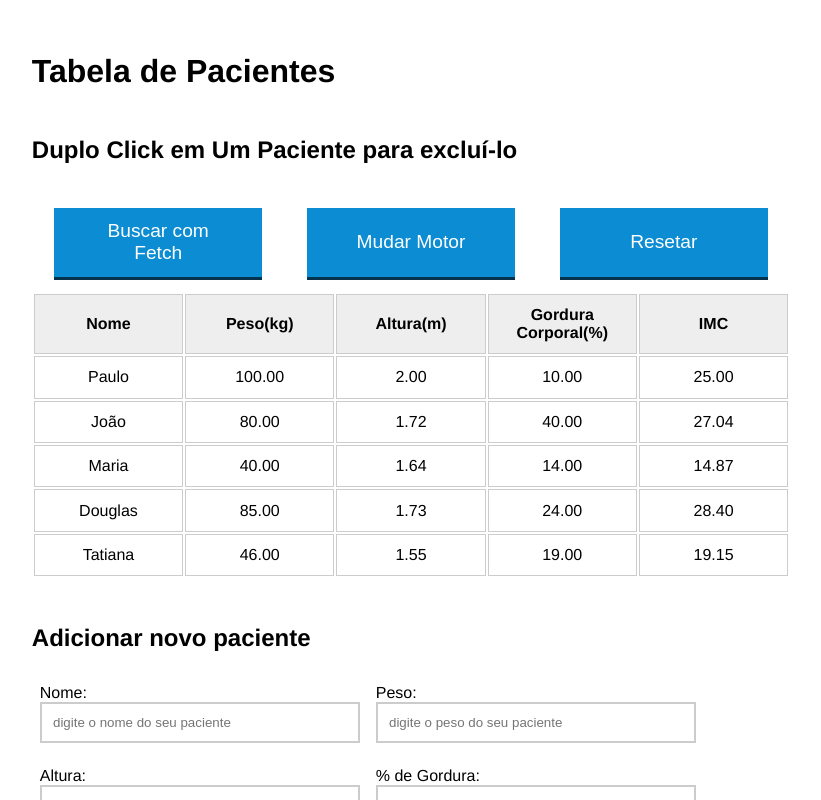
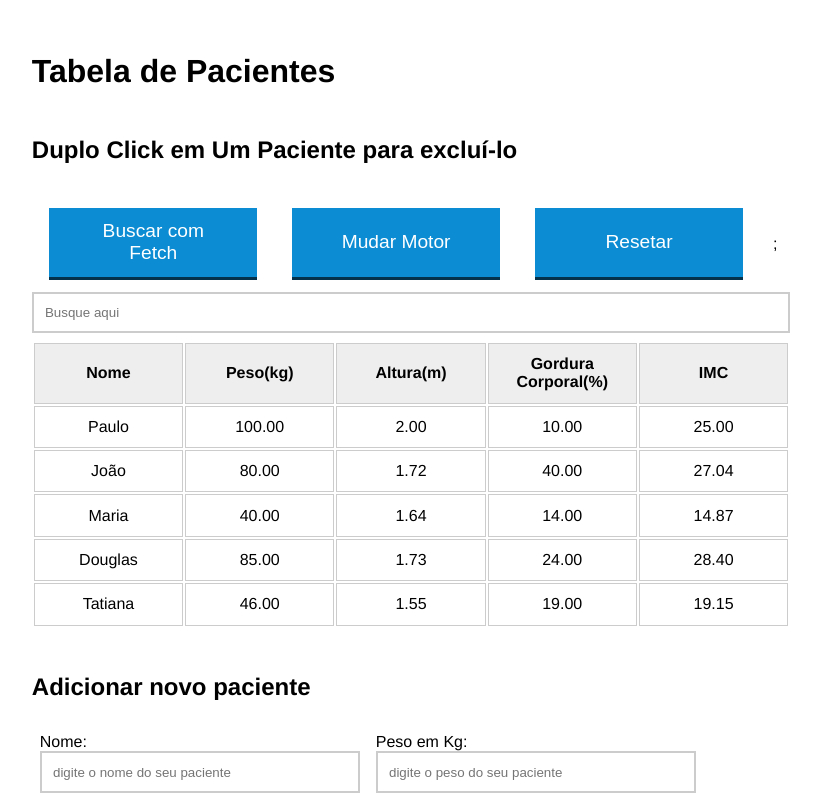
Before and after one commit to Thiagolino8/IMC, a Next.js app: page / in a window 1280 px wide. Shown: the top 800 px of the page, without its empty margins (229-1050 px from the left). Built offline with nearby package versions, Linux system fonts and the light colour scheme.

Commit message:
Search Added

```diff
--- a/src/components/addPacient.tsx
+++ b/src/components/addPacient.tsx
@@ -51,7 +51,7 @@ export const AddPacient = () => {
 						<Input id='nome' {...register('nome')} type='text' placeholder='digite o nome do seu paciente' required />
 					</FormArea>
 					<FormArea>
-						<label htmlFor='peso'>Peso:</label>
+						<label htmlFor='peso'>Peso em Kg:</label>
 						<InputMedio
 							id='peso'
 							{...register('peso')}
@@ -61,7 +61,7 @@ export const AddPacient = () => {
 						/>
 					</FormArea>
 					<FormArea>
-						<label htmlFor='altura'>Altura:</label>
+						<label htmlFor='altura'>Altura em Metros:</label>
 						<InputMedio
 							id='altura'
 							{...register('altura')}
--- a/src/components/reset.tsx
+++ /dev/null
@@ -1,7 +0,0 @@
-import { useStore } from '../stores/store';
-import { Button } from '../styles/button';
-
-export const Reset = () => {
-	const { reset } = useStore();
-	return <Button onClick={reset}>Resetar</Button>;
-};
--- /dev/null
+++ b/src/components/search.tsx
@@ -0,0 +1,9 @@
+import { useStore } from "../stores/store"
+import { Input } from "../styles/input"
+
+export const Search = () => {
+  const {filter, setFilter} = useStore()
+  return (
+    <Input value={filter} type='text' placeholder="Busque aqui" onChange={(e) => setFilter(e.target.value)}/>
+  )
+}
--- a/src/components/fetch.tsx
+++ b/src/components/tableBtns.tsx
@@ -1,13 +1,15 @@
 import { useState } from 'react';
 import { Button } from '../styles/button';
-import { fetcher, axiosFetcher } from '../stores/store';
+import { fetcher, axiosFetcher, useStore } from '../stores/store';
 
-export const Fetch = () => {
+export const TableBtns = () => {
 	const [Engine, setEngine] = useState(true);
+	const {reset} = useStore();
 	return (
 		<>
 			<Button onClick={Engine ? fetcher : axiosFetcher}>{Engine ? 'Buscar com Fetch' : 'Buscar com Axios'}</Button>
 			<Button onClick={() => setEngine(!Engine)}>Mudar Motor</Button>
+			<Button onClick={reset}>Resetar</Button>;
 		</>
 	);
 };
--- a/src/pages/_app.tsx
+++ b/src/pages/_app.tsx
@@ -5,12 +5,12 @@ import { GlobalStyle } from '../styles/global';
 
 
 const MyApp = ({ Component, pageProps }: AppProps) => {
-	const { pacients, reset, setFilteredPacients } = useStore();
+	const { pacients, reset, setFilter} = useStore();
 	useEffect(() => {
 		reset();
 	}, []);
 	useEffect(() => {
-		setFilteredPacients('');
+		setFilter('');
 	}, [pacients]);
 	return (
 	<>
--- a/src/pages/index.tsx
+++ b/src/pages/index.tsx
@@ -1,11 +1,11 @@
 import Head from 'next/head';
-import { PacientsTable } from '../components/lista';
-import { Fetch } from '../components/fetch';
-import { Reset } from '../components/reset';
+import { PacientsTable } from '../components/pacientsTable';
+import { TableBtns } from '../components/tableBtns';
 import { AddPacient } from '../components/addPacient';
 import { Container } from '../styles/container';
 import { Header } from '../styles/header';
 import { BtnsContainer } from '../styles/btnsContainer';
+import { Search } from '../components/search';
 
 const Home = () => {
 	return (
@@ -21,9 +21,9 @@ const Home = () => {
 					<h2>Duplo Click em Um Paciente para excluí-lo</h2>
 				</Header>
 				<BtnsContainer>
-						<Fetch />
-						<Reset />
+					<TableBtns />
 				</BtnsContainer>
+				<Search />
 				<PacientsTable />
 			</Container>
 			<AddPacient />
--- a/src/stores/store.ts
+++ b/src/stores/store.ts
@@ -16,7 +16,6 @@ interface PacientStore {
 	reset: () => void;
 	add: (pacients: Pacient[]) => void;
 	deletePacient: (nome: string) => void;
-	setFilteredPacients: (filter: string) => void;
 	setFilter: (filter: string) => void;
 	doIMC: (pacient: Pacient) => Pacient;
 }
@@ -57,7 +56,6 @@ export const useStore = create<PacientStore>((set) => ({
 			pacients: state.pacients.filter((pacient) => pacient.nome !== nome),
 		}));
 	},
-	setFilteredPacients: (filter: string) => set((state) => ({ filteredPacients: state.pacients.filter((pacient) => pacient.nome.includes(filter)) })),
 	setFilter: (filter: string) => {
 		set((state) => ({
 			filter,
--- a/src/styles/table.tsx
+++ b/src/styles/table.tsx
@@ -2,6 +2,6 @@ import styled from "styled-components";
 
 export const Table = styled.table`
 	width: 100%;
-	margin-bottom: 0.5rem;
+	margin: 0.5rem 0;
 	table-layout: fixed;
 `
```
Also changed, not shown: src/components/pacientsTable.tsx (renamed from src/components/lista.tsx). Lines whose indentation alone changed are shown as unchanged.
